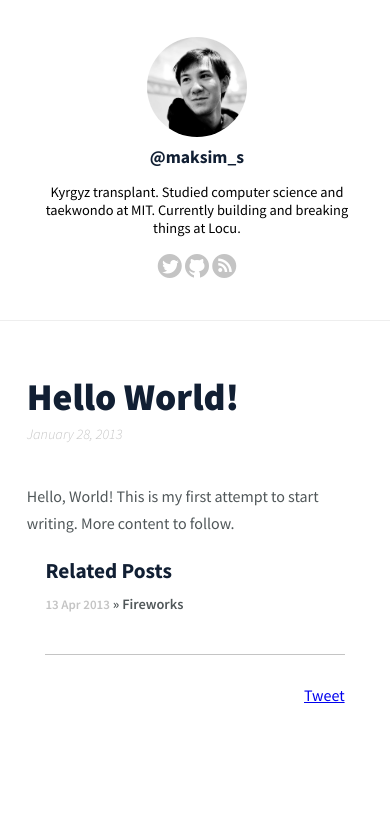
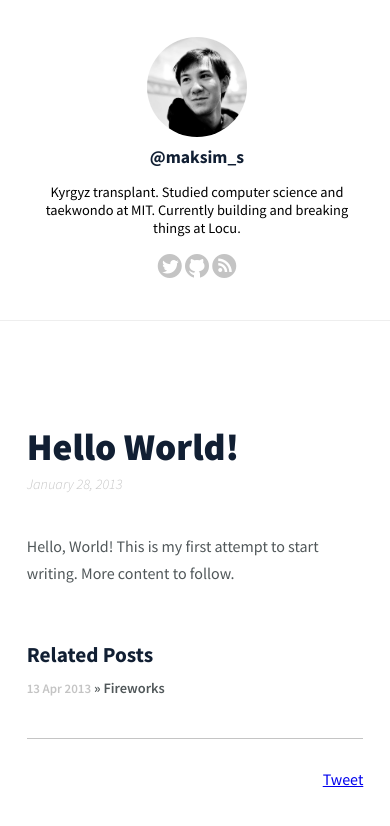
Before and after one commit to maksim-s/maksim-s.github.com, a Jekyll site: the page built from _posts/2013-01-28-hello-world.markdown, in a window 390 px wide. Shown: the top 826 px of the page. Built offline with Jekyll 4.4.1, drawn with Linux system fonts in a browser that asks for light colours; comment, search, counter and statistics services are not loaded.

Commit message:
post width adjusted

```diff
--- a/stylesheets/css/main.css
+++ b/stylesheets/css/main.css
@@ -115,10 +115,15 @@
       position: relative;
       z-index: 0; } }
   .content .post-title {
-    width: 80%;
-    margin: auto;
-    margin-top: 50px; }
+    width: 60%;
+    margin-top: 100px;
+    margin-left: 70px; }
     @media only screen and (max-width: 1000px) {
+      .content .post-title {
+        width: 70%;
+        margin-left: auto;
+        margin-right: auto; } }
+    @media only screen and (max-width: 600px) {
       .content .post-title {
         width: 90%; } }
   .content .blog-posts {
@@ -128,17 +133,30 @@
       .content .blog-posts {
         padding: 5% 10%; } }
   .content .share {
-    margin: auto;
     margin-top: 40px;
     margin-bottom: 10%;
+    margin-left: 70px;
     padding-top: 30px;
-    width: 80%;
+    width: 60%;
     text-align: right;
     border-top: 1px solid #c4c4c4; }
+    @media only screen and (max-width: 1000px) {
+      .content .share {
+        width: 70%;
+        margin-left: auto;
+        margin-right: auto; } }
+    @media only screen and (max-width: 600px) {
+      .content .share {
+        width: 90%; } }
   .content .post-content {
-    width: 80%;
-    margin: auto; }
+    width: 60%;
+    margin-left: 70px; }
     @media only screen and (max-width: 1000px) {
+      .content .post-content {
+        width: 70%;
+        margin-left: auto;
+        margin-right: auto; } }
+    @media only screen and (max-width: 600px) {
       .content .post-content {
         width: 90%; } }
   .content h1 {
@@ -243,8 +261,8 @@
         color: #d90e00; }
   .content #related {
     margin-top: 50px;
-    width: 80%;
-    margin: auto; }
+    width: 60%;
+    margin-left: 70px; }
     .content #related .listing li {
       font-size: 0.9em;
       padding: 0; }
@@ -252,6 +270,14 @@
       margin: 5px 0 0 0; }
     .content #related .date {
       font-size: 0.9em; }
+    @media only screen and (max-width: 1000px) {
+      .content #related {
+        width: 70%;
+        margin-left: auto;
+        margin-right: auto; } }
+    @media only screen and (max-width: 600px) {
+      .content #related {
+        width: 90%; } }
   .content #related-posts {
     margin: 0;
     padding: 0;
```
Also changed, not shown: stylesheets/sass/main.scss (+35 -9 lines).
